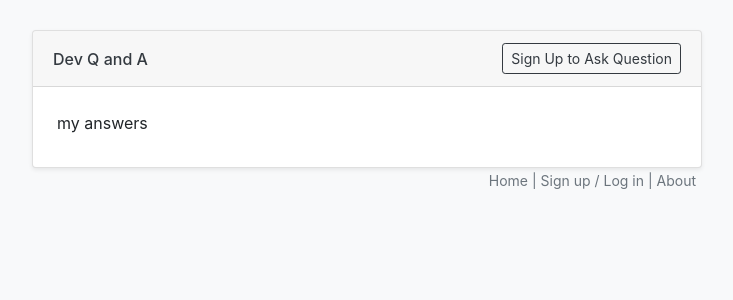
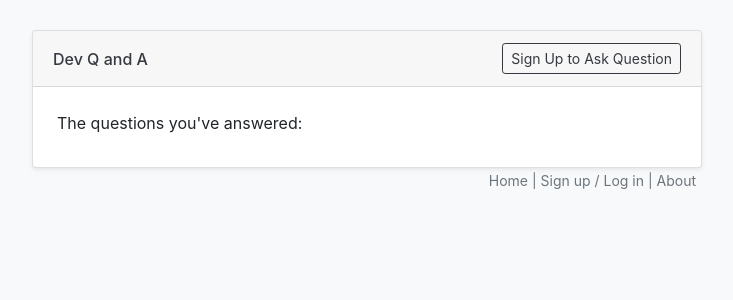
Before and after one commit to GabrielWongAu/DevQandA, a Django app: page /question/my_answers/ in a window 1280 px wide. Shown: the top 300 px of the page, without its empty margins (273-1006 px from the left). Run offline with Django 3.2, Linux system fonts and the light colour scheme; some libraries are stand-ins or nearby versions.

Commit message:
my_questions work

```diff
--- a/questions/views.py
+++ b/questions/views.py
@@ -55,4 +55,8 @@ def myAnswersView(request):
 
 def myQuestionsView(request):
     current_user = request.user
-    return render(request, 'my_questions.html', {'current_user': current_user})
+    questions = Question.objects.filter(user_id = current_user.id)
+    questions_exist = len(questions) > 0
+    return render(request, 'my_questions.html',
+                  {'current_user': current_user, 'questions': questions,
+                   'questions_exist': questions_exist})
--- a/templates/my_answers.html
+++ b/templates/my_answers.html
@@ -1,5 +1,5 @@
 {% extends "base.html" %}
 
 {% block content %}
-<p>my answers</p>
+<p>The questions you've answered:</p>
 {% endblock %}
```
Also changed, not shown: templates/my_questions.html (+8 -1 lines).
